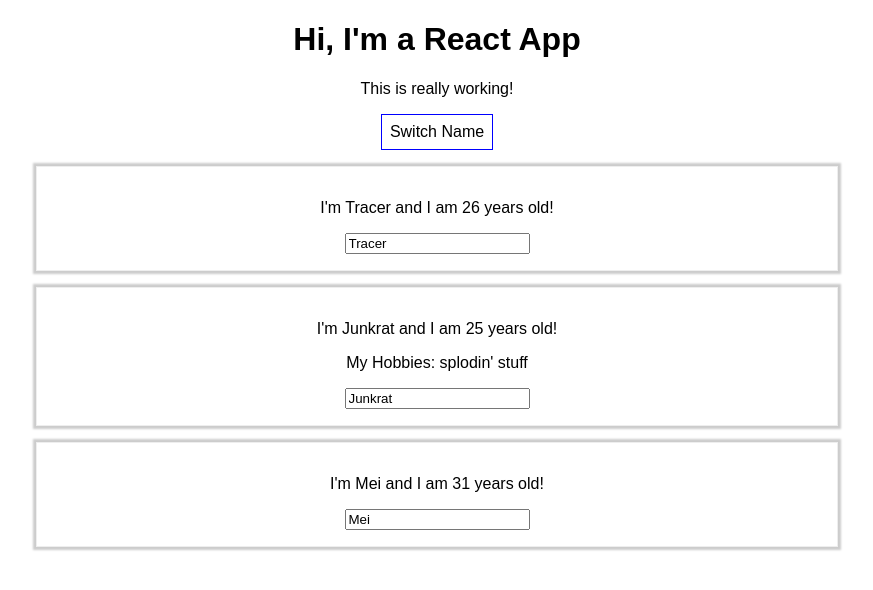
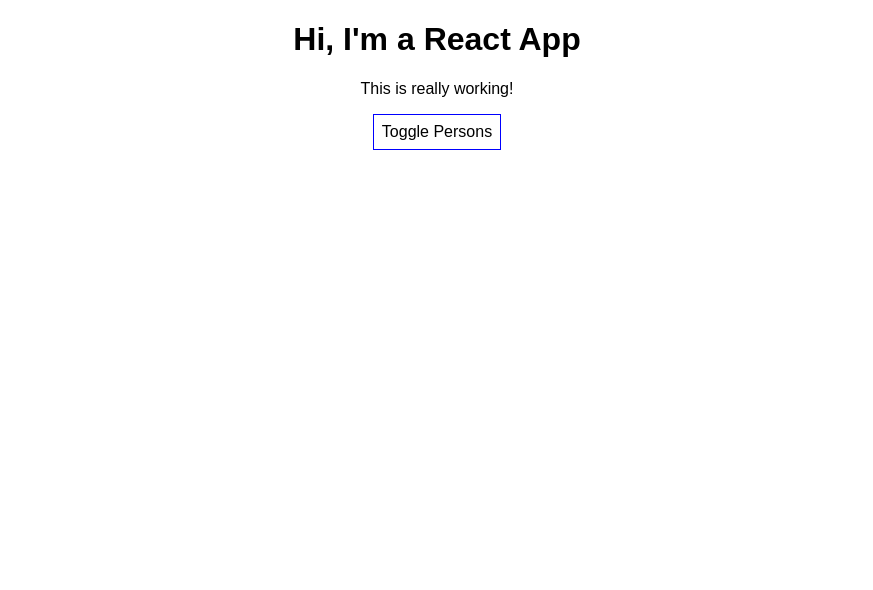
Before and after one commit to Nitrowonder/react-complete-guide, a React (Create React App) app: page / in a window 1280 px wide. Shown: the top 590 px of the page, without its empty margins (203-1076 px from the left). Built offline with nearby package versions, Linux system fonts and the light colour scheme.

Commit message:
made App component a class to follow lecture more easily

```diff
--- a/src/App.js
+++ b/src/App.js
@@ -1,93 +1,86 @@
-import React, { useState } from 'react';
+import React, { Component } from 'react';
 import './App.css';
 import Person from './Person/Person';
 
-const app = props => {
-  const [personsState, setPersonsState] = useState({
+class App extends Component {
+  state = {
     persons: [
       { name: 'Tracer', age: 26 },
       { name: 'Junkrat', age: 25 },
       { name: 'Mei', age: 31 }
-    ]
-  })
+    ],
+    otherState: 'some other value',
+    showPersons: false
+  }
 
-  const [otherState, setOtherState] = useState('some other value')
-
-  console.log(personsState, otherState)
-
-  const switchNameHandler = (newName) => {
-    //console.log('was clicked')
-    //DON'T DO THIS: this.state.persons[0].name = "Lena"
-    setPersonsState({
+  switchNameHandler = ( newName ) => {
+    // console.log('Was clicked!');
+    // DON'T DO THIS: this.state.persons[0].name = 'Maximilian';
+    this.setState( {
       persons: [
         { name: newName, age: 26 },
         { name: 'Junkrat', age: 25 },
-        { name: 'Mei', age: 41 }
+        { name: 'Mei', age: 25 }
       ]
-    })
+    } )
   }
 
-  const nameChangeHandler = (event) => {
-    setPersonsState({
+  nameChangedHandler = ( event ) => {
+    this.setState( {
       persons: [
-        { name: 'Tracer', age: 26 },
+        { name: 'Lena', age: 26 },
         { name: event.target.value, age: 25 },
         { name: 'Mei', age: 41 }
       ]
-    })
+    } )
   }
 
+  togglePersonsHandler = () => {
+    const doesShow = this.state.showPersons;
+    this.setState( { showPersons: !doesShow } );
+  }
+
+  render () {
     const style = {
       backgroundColor: 'white',
       font: 'inherit',
       border: '1px solid blue',
       padding: '8px',
       cursor: 'pointer'
+    };
+
+    let persons = null;
+
+    if ( this.state.showPersons ) {
+      persons = (
+        <div>
+          <Person
+            name={this.state.persons[0].name}
+            age={this.state.persons[0].age} />
+          <Person
+            name={this.state.persons[1].name}
+            age={this.state.persons[1].age}
+            click={this.switchNameHandler.bind( this, 'Lena' )}
+            changed={this.nameChangedHandler} >My Hobbies: splodin' stuff</Person>
+          <Person
+            name={this.state.persons[2].name}
+            age={this.state.persons[2].age} />
+        </div>
+      );
     }
 
     return (
       <div className="App">
         <h1>Hi, I'm a React App</h1>
         <p>This is really working!</p>
-      <button style={style} onClick={() => switchNameHandler('Lena')}>Switch Name</button>
-      <Person
-        name={personsState.persons[0].name}
-        age={personsState.persons[0].age}
-         />
-      <Person
-        name={personsState.persons[1].name}
-        age={personsState.persons[1].age}
-        click={switchNameHandler.bind(this, 'Bob')}
-        changed={nameChangeHandler.bind(this)}>My Hobbies: splodin' stuff</Person>
-      <Person
-        name={personsState.persons[2].name}
-        age={personsState.persons[2].age}
-        />
+        <button
+          style={style}
+          onClick={this.togglePersonsHandler}>Toggle Persons</button>
+        {persons}
       </div>
     );
-  //The code above compiles down to the line below this. Neat!
-  //return React.createElement('div', null, React.createElement('h1', {className:'App'}, 'Hi, I\'m a React App'))
+    // return React.createElement('div', {className: 'App'}, React.createElement('h1', null, 'Does this work now?'));
+  }
 }
 
-export default app;
-
-
-// state = {
-//   persons: [
-//     { name: 'Tracer', age: 26 },
-//     { name: 'Junkrat', age: 25 },
-//     { name: 'Mei', age: 31 }
-//   ]
-// }
-
-// switchNameHandler = () => {
-//   //console.log('was clicked')
-//   //DON'T DO THIS: this.state.persons[0].name = "Super Tracer"
-//   this.setState({
-//     persons: [
-//       { name: 'Lena', age: 26 },
-//       { name: 'Junkrat', age: 25 },
-//       { name: 'Mei', age: 41 }
-//     ]
-//   })
-// }
+export default App;
```
Lines whose indentation alone changed are shown as unchanged.
